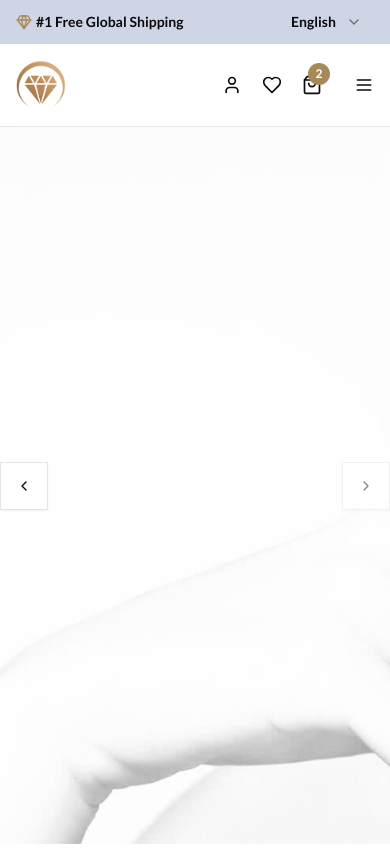
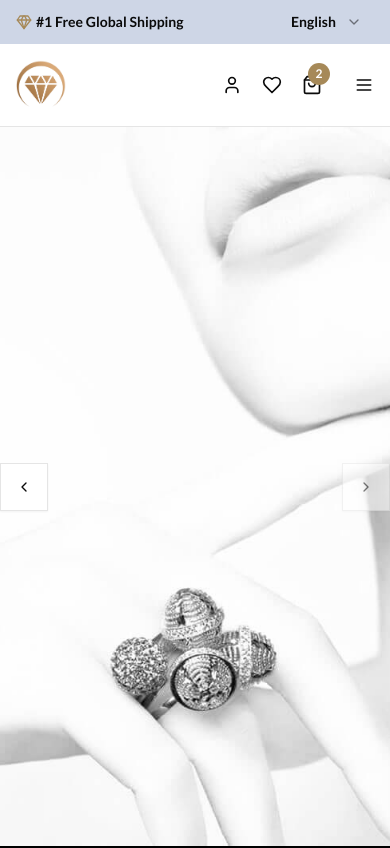
Before and after one commit to sayed-ali-aqa/Jewelry-Store, a Next.js app in the folder frontend/: page / in a window 390 px wide. Shown: the top 848 px of the page. Built offline with nearby package versions, Linux system fonts and the light colour scheme.

Commit message:
Made the slider responsive

```diff
--- a/frontend/src/app/components/Slider.tsx
+++ b/frontend/src/app/components/Slider.tsx
@@ -22,13 +22,23 @@ export default function Slider() {
             onMouseLeave={plugin.current.reset}
         >
             <CarouselContent>
-                {Array.from({ length: 3 }).map((_, index) => (
-                    <CarouselItem key={index}>
-                        <div className="w-full h-full">
-                            <img src={`./images/slider/0${index+1}.jpg`} className="w-full sliderHeight object-cover object-center" alt="" />
-                        </div>
-                    </CarouselItem>
-                ))}
+                <CarouselItem key={1}>
+                    <div className="w-full h-full">
+                        <img src={`./images/slider/01.jpg`} className="w-full sliderHeight object-cover object-[70%_30%] md:object-center" alt="" />
+                    </div>
+                </CarouselItem>
+
+                <CarouselItem key={2}>
+                    <div className="w-full h-full">
+                        <img src={`./images/slider/02.jpg`} className="w-full sliderHeight object-cover object-center" alt="" />
+                    </div>
+                </CarouselItem>
+
+                <CarouselItem key={3}>
+                    <div className="w-full h-full">
+                        <img src={`./images/slider/03.jpg`} className="w-full sliderHeight object-cover object-[75%_25%] md:object-[60%_40%] lg:object-center" alt="" />
+                    </div>
+                </CarouselItem>
             </CarouselContent>
             <CarouselPrevious className="bg-white shadow-sm top-[50%] left-0 h-12 w-12 hover:text-primary hover:bg-white" />
             <CarouselNext className="bg-white shadow-sm top-[50%] right-0 h-12 w-12 hover:text-primary hover:bg-white" />
--- a/frontend/src/app/globals.css
+++ b/frontend/src/app/globals.css
@@ -73,5 +73,5 @@ body {
 
 /* setting height for slider */
 .sliderHeight{
-  height: calc(100vh - 127px) !important;
+  height: calc(100vh - 125px) !important;
 }
--- a/frontend/src/app/layout.tsx
+++ b/frontend/src/app/layout.tsx
@@ -25,7 +25,7 @@ export default function RootLayout({
       <body className={lato.className}>
         <Navbar />
         {children}
-        {/* <Footer /> */}
+        <Footer />
       </body>
     </html>
   );
```
